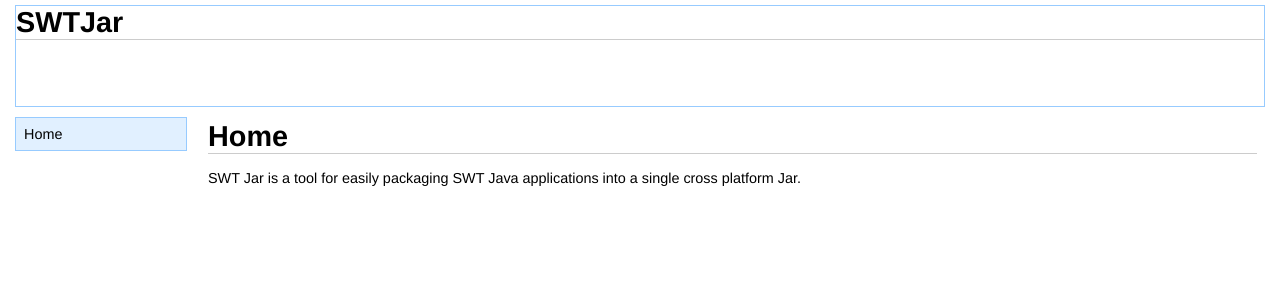
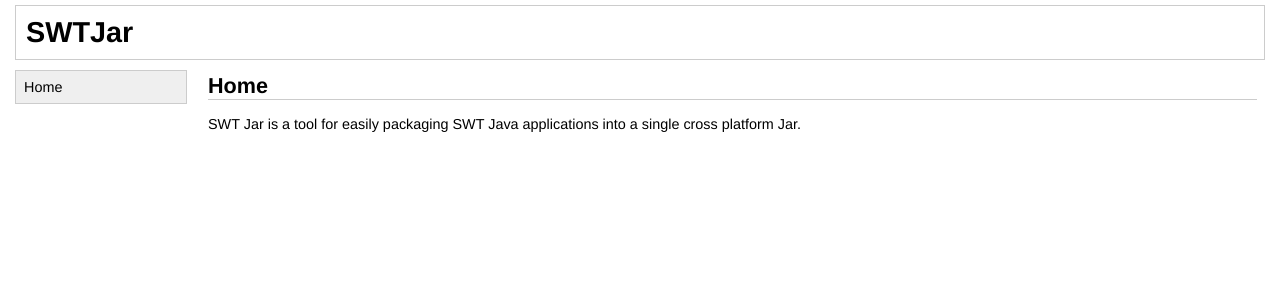
Before and after one commit to mchr3k/swtjar, a Jekyll site: the page built from index.html, in a window 1280 px wide. Shown: the top 300 px of the page. Built offline with Jekyll 4.4.1, drawn with Linux system fonts in a browser that asks for light colours.

Commit message:
Update site layout

```diff
--- a/index.html
+++ b/index.html
@@ -2,6 +2,6 @@
 layout: default
 title: SWTJar - Home
 ---
-<h1>Home</h1>
+<h2>Home</h2>
 
 <p>SWT Jar is a tool for easily packaging SWT Java applications into a single cross platform Jar.
--- a/style.css
+++ b/style.css
@@ -2,11 +2,11 @@
 
 #title
 {
-	height:100px;
-	border-color:#97CBFF;
+	border-color:#CCCCCC;
 	border-width:1px;
 	border-style:solid;
 	margin: 5px 15px;
+	padding: 10px;
 }
 
 /* General styles */
@@ -79,18 +79,15 @@ body
 
 h1
 {
-    border-bottom: 1px solid #CCCCCC;
     margin: 0px;
     padding: 0px;
 }
 
 h2
 {
-    border-top: 4px solid #CCCCCC;
-    font-size: 22px;
-    line-height: normal;
-    margin: 22px 0 0;
-    padding: 7px 0 0;
+    border-bottom: 1px solid #CCCCCC;
+    margin: 0px;
+    padding: 0px;
 }
 
 pre
@@ -116,11 +113,11 @@ p
 .navwrapper
 {
 	margin-top:5px;
-	border-color:#97CBFF;
+	border-color:#CCCCCC;
 	border-width:1px;
 	border-style:solid;
 	width: 154px;
-	background:#E1F0FF;
+	background:#EFEFEF;
 	padding:8px;
 }
 
```
